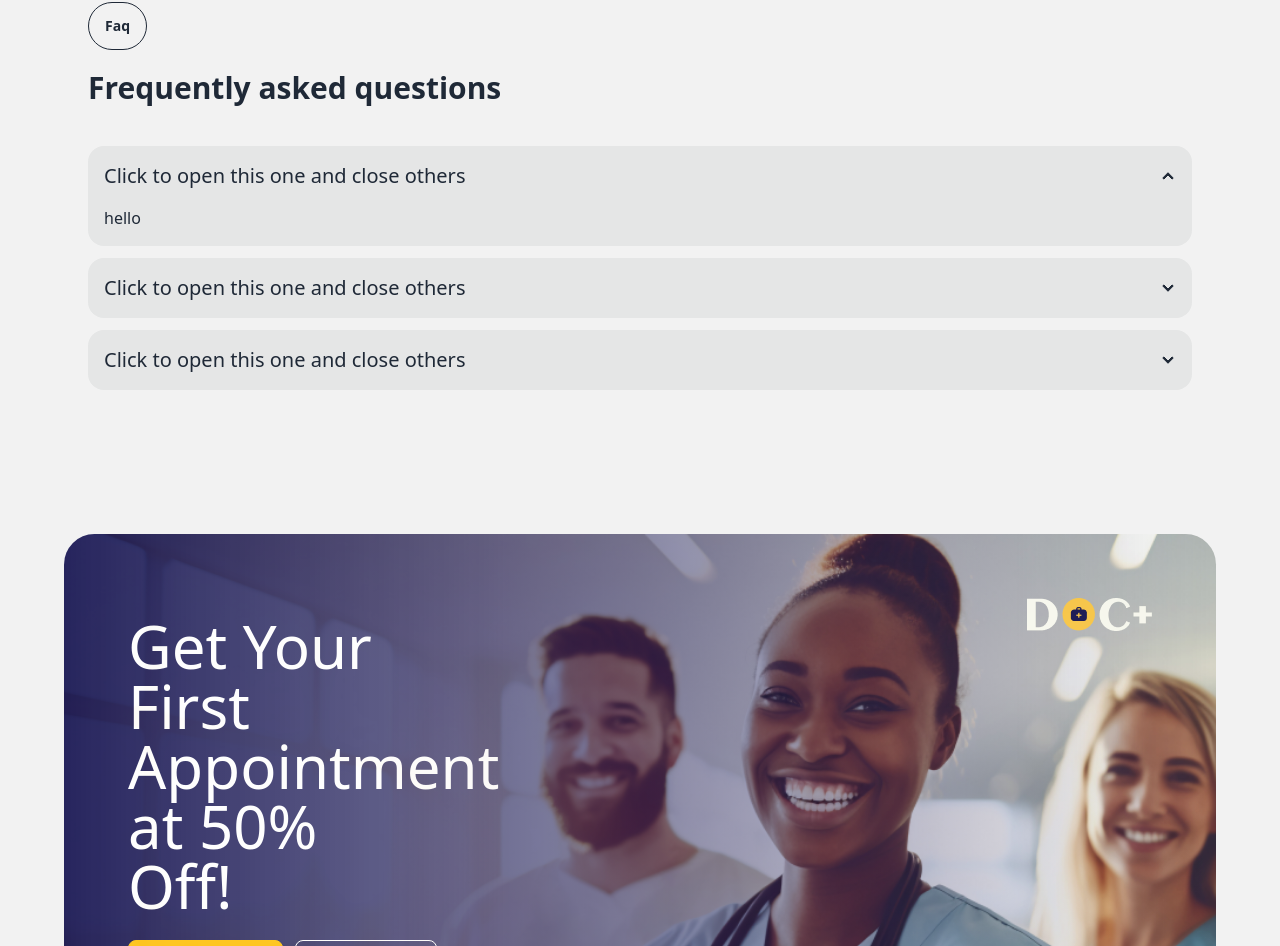
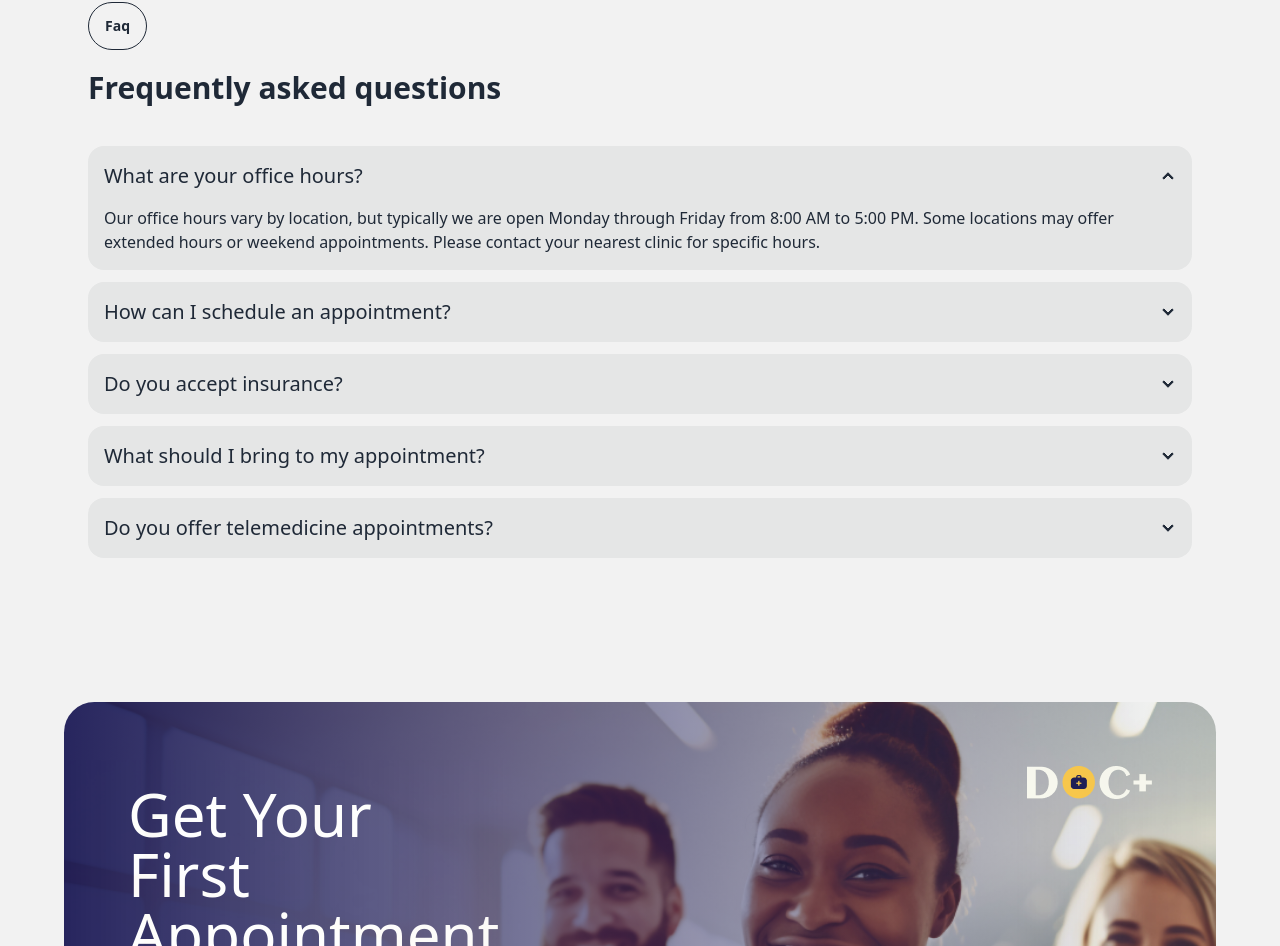
Before and after one commit to gazimaksudur2/doc-plus, a React (Vite) app: page / in a window 1280 px wide. Shown: the part 3559-4505 px from the top of the page. Built offline with nearby package versions, Linux system fonts and the light colour scheme.

Commit message:
done with Faq part

```diff
--- a/src/componentes/FAQ.jsx
+++ b/src/componentes/FAQ.jsx
@@ -11,23 +11,37 @@ const FAQ = () => {
                     <div className='flex flex-col justify-center gap-3'>
                         <div className="collapse collapse-arrow bg-base-300">
                             <input type="radio" name="my-accordion-2" defaultChecked />
-                            <div className="collapse-title text-xl font-medium">Click to open this one and close others</div>
+                            <div className="collapse-title text-xl font-medium"> What are your office hours?</div>
                             <div className="collapse-content">
-                                <p>hello</p>
+                                <p>Our office hours vary by location, but typically we are open Monday through Friday from 8:00 AM to 5:00 PM. Some locations may offer extended hours or weekend appointments. Please contact your nearest clinic for specific hours.</p>
                             </div>
                         </div>
                         <div className="collapse collapse-arrow bg-base-300">
                             <input type="radio" name="my-accordion-2" />
-                            <div className="collapse-title text-xl font-medium">Click to open this one and close others</div>
+                            <div className="collapse-title text-xl font-medium">How can I schedule an appointment?</div>
                             <div className="collapse-content">
-                                <p>hello</p>
+                                <p>Schedule an appointment online via our website or by calling our customer service hotline.</p>
                             </div>
                         </div>
                         <div className="collapse collapse-arrow bg-base-300">
                             <input type="radio" name="my-accordion-2" />
-                            <div className="collapse-title text-xl font-medium">Click to open this one and close others</div>
+                            <div className="collapse-title text-xl font-medium">Do you accept insurance?</div>
                             <div className="collapse-content">
-                                <p>hello</p>
+                                <p>Yes, we accept a variety of insurance plans. Check our website or contact us for specific details.</p>
+                            </div>
+                        </div>
+                        <div className="collapse collapse-arrow bg-base-300">
+                            <input type="radio" name="my-accordion-2" />
+                            <div className="collapse-title text-xl font-medium">What should I bring to my appointment?</div>
+                            <div className="collapse-content">
+                                <p>Please bring a valid ID, insurance card, and any relevant medical records or current medications.</p>
+                            </div>
+                        </div>
+                        <div className="collapse collapse-arrow bg-base-300">
+                            <input type="radio" name="my-accordion-2" />
+                            <div className="collapse-title text-xl font-medium">Do you offer telemedicine appointments?</div>
+                            <div className="collapse-content">
+                                <p>Yes, we provide telemedicine appointments for various medical services. Schedule online or call our office.</p>
                             </div>
                         </div>
                     </div>
```
